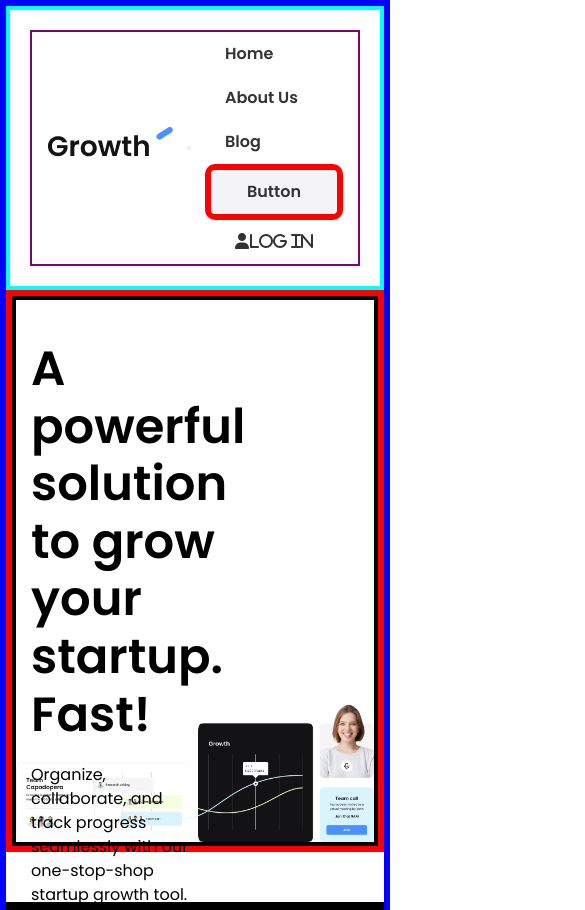
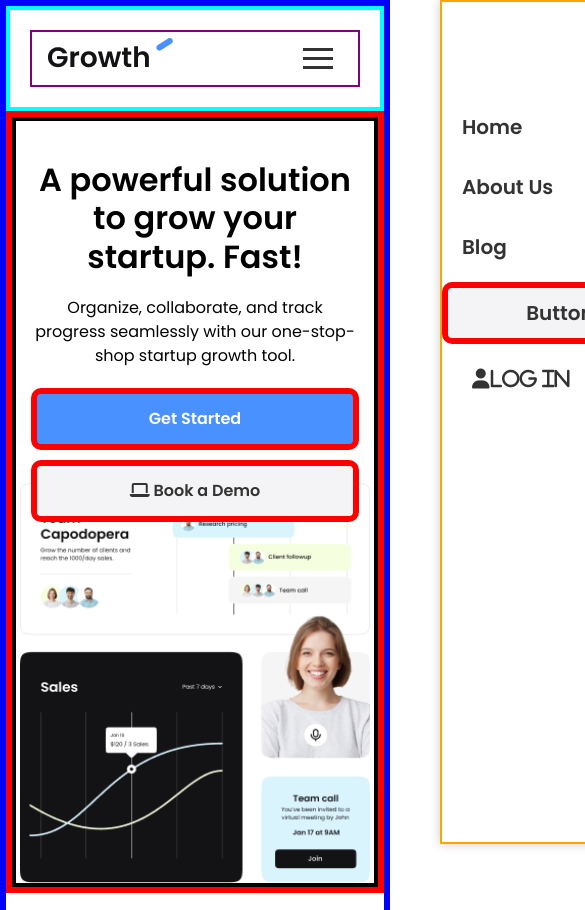
Before and after one commit to TomE1/2.10.24_traversy_tut_html_css, a plain HTML site: page index.html in a window 390 px wide. Shown: the top 910 px of the page, 585 px wide, since content can reach past the window. Drawn offline with Linux system fonts and the light colour scheme.

Commit message:
finished

```diff
--- a/css/styles.css
+++ b/css/styles.css
@@ -9,6 +9,7 @@ body {
   font-family: "poppins", sans-serif;
   font-size: 16px;
   line-height: 1.5;
+  overflow-x: hidden;
 }
 
 /* cool borders */
@@ -403,11 +404,64 @@ img {
   color: #fff;
 }
 
+/* hamburger button */
+
+.hamburger-button {
+  display: none;
+  background: none;
+  border: none;
+  cursor: pointer;
+  padding: 10px;
+  z-index: 1000;
+}
+
+.hamburger-button .hamburger-line {
+  width: 30px;
+  height: 3px;
+  background: #333;
+  margin: 6px 0;
+}
+
+/* mobile menu */
+.mobile-menu {
+  border: var(--borderOrange);
+  position: fixed;
+  top: 0;
+  right: -300px;
+  width: 250px;
+  height: 100%;
+  z-index: 100;
+  background: #fff;
+  box-shadow: 0px 0px 10px rgba(0, 0, 0, 0.2);
+  transition: right 0.3s ease-in-out;
+}
+
+.mobile-menu.active {
+  right: 0;
+}
+
+.mobile-menu ul {
+  margin-top: 100px;
+  padding-right: 10px;
+}
+
+.mobile-menu ul li {
+  margin: 10px 0;
+}
+
+.mobile-menu ul li a {
+  font-size: 20px;
+  transition: 0.3s;
+}
+
 /* media queries */
 
 @media (max-width: 960px) {
   body {
     border: var(--borderYellow);
+  }
+  .text-xxl {
+    font-size: 2.5rem;
   }
 }
 
@@ -418,9 +472,58 @@ img {
   .navbar .main-menu {
     display: none;
   }
+  .navbar .hamburger-button {
+    display: block;
+  }
+  .hero .container {
+    background: url("../images/hero-bg-mobile.png") no-repeat;
+    background-size: 350px 400px;
+    background-position: bottom;
+    height: 770px;
+  }
+  .hero .hero-content,
+  .hero .hero-text {
+    width: 100%;
+    text-align: center;
+  }
+  .hero .hero-buttons .btn {
+    margin-bottom: 10px;
+    display: block;
+    width: 100%;
+  }
+
+  .testimonials .testimonials-heading {
+    max-width: 100%;
+    text-align: center;
+  }
+  .testimonials .testimonials-grid,
+  .pricing .pricing-grid,
+  .footer .footer-grid {
+    grid-template-columns: 1fr;
+  }
+  .footer .card {
+    margin-right: 0;
+  }
+  .footer .footer-grid > div {
+    text-align: center;
+  }
+  /* text */
+  .text-xl {
+    font-size: 1.9rem;
+  }
+  .text-lg {
+    font-size: 1.5rem;
+  }
+  .text-md {
+    font-size: 1.1rem;
+  }
 }
+
 @media (max-width: 500px) {
   body {
     border: var(--borderBlue);
   }
+  .text-xxl {
+    font-size: 2rem;
+  }
 }
--- a/index.html
+++ b/index.html
@@ -41,7 +41,7 @@
           </ul>
         </div>
         <!-- hamburger button -->
-        <button id="hamburger-button" class="hamburger-button">
+        <button class="hamburger-button">
           <div class="hamburger-line"></div>
           <div class="hamburger-line"></div>
           <div class="hamburger-line"></div>
--- a/js/main.js
+++ b/js/main.js
@@ -33,3 +33,14 @@ document.addEventListener("DOMContentLoaded", () => {
     });
   });
 });
+
+// mobile menu
+
+document.addEventListener("DOMContentLoaded", () => {
+  const hamburgerButton = document.querySelector(".hamburger-button");
+  const mobileMenu = document.querySelector(".mobile-menu");
+
+  hamburgerButton.addEventListener("click", () => {
+    mobileMenu.classList.toggle("active");
+  });
+});
```
